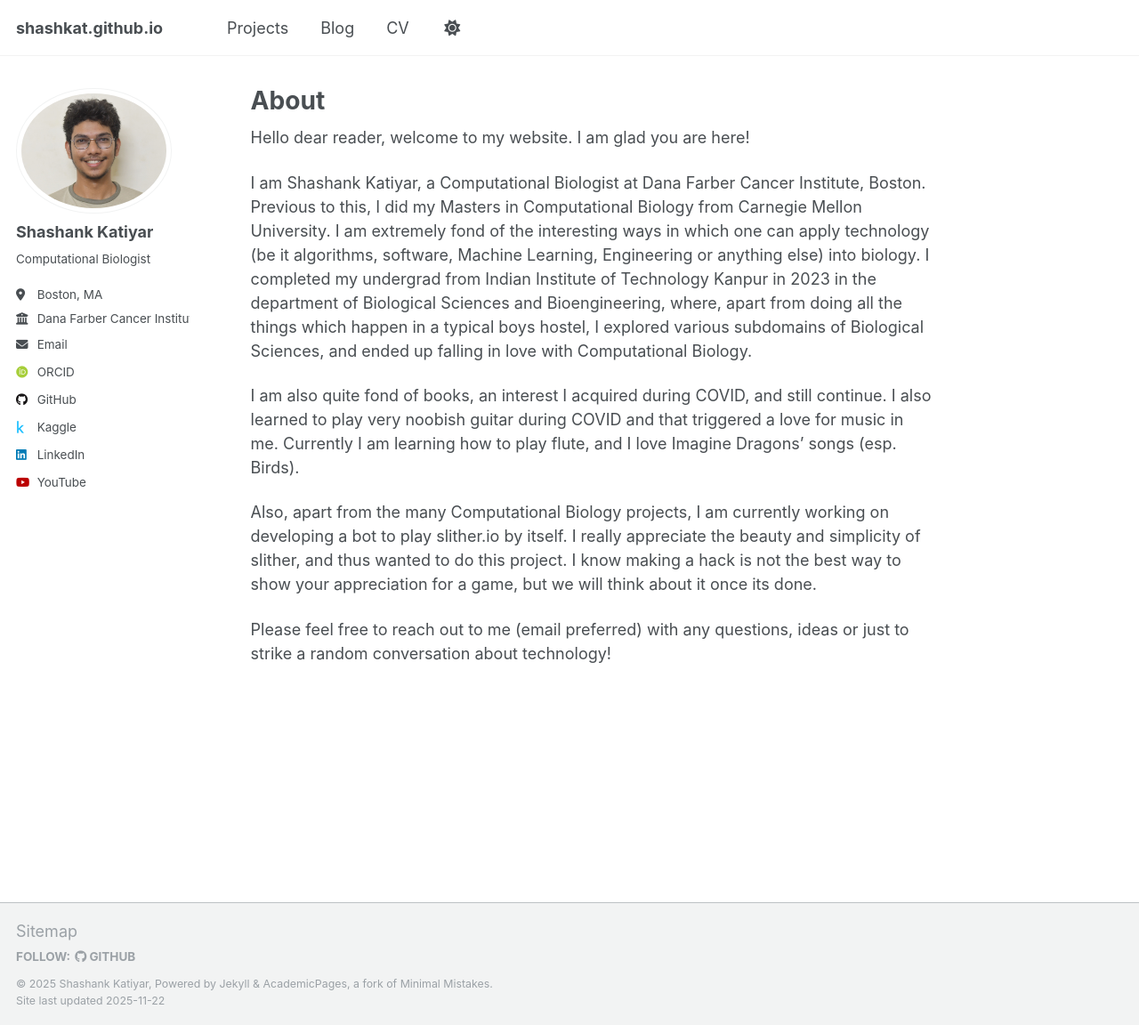
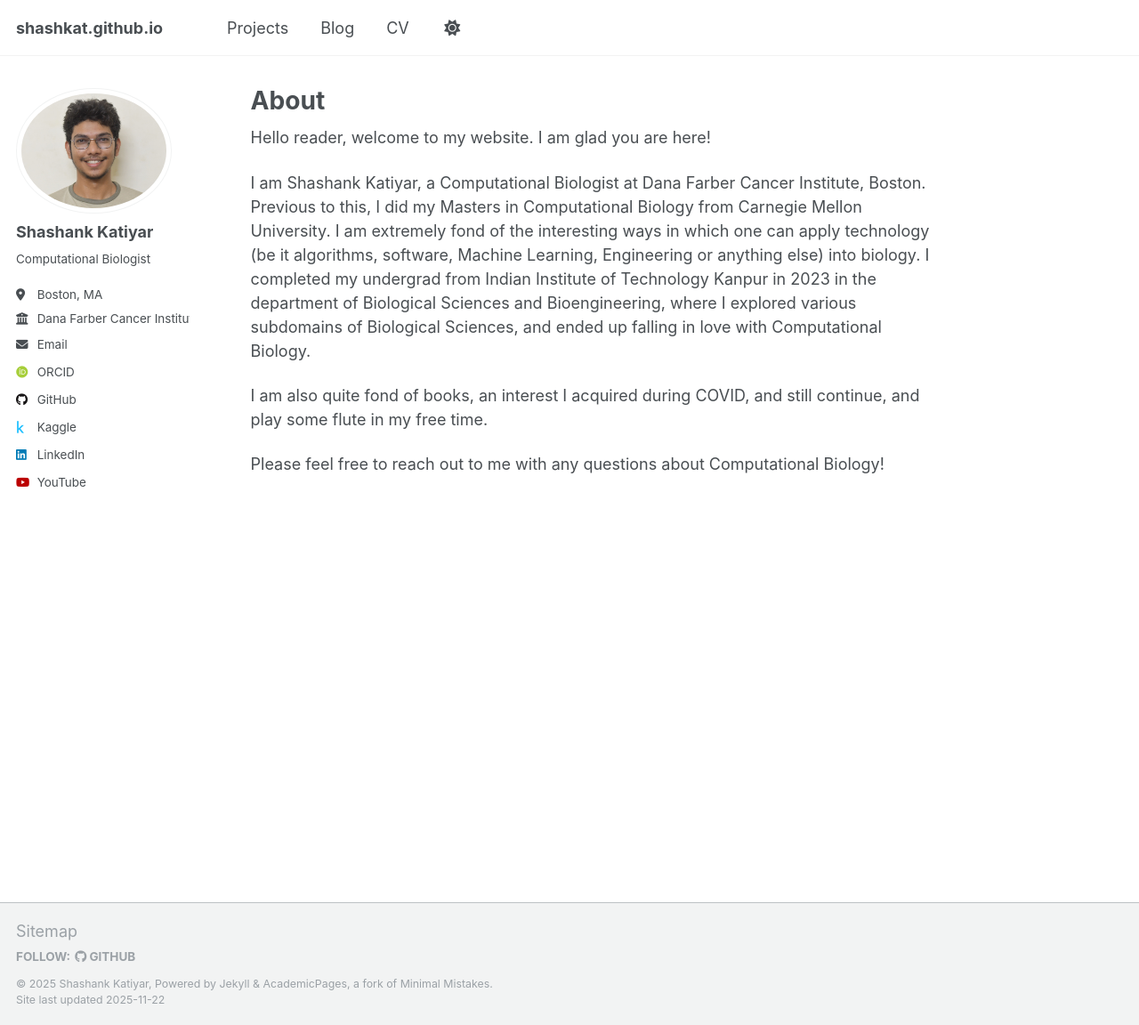
Before and after one commit to shashkat/shashkat.github.io, a Jekyll site: the page built from _pages/about.md, in a window 1280 px wide and 1152 px high. Shown: the whole window at 89% size. Built offline with Jekyll 4.4.1, drawn with Linux system fonts in a browser that asks for light colours; some web fonts are replaced.

Commit message:
minor changes to about and gpu blog

```diff
--- a/_pages/about.md
+++ b/_pages/about.md
@@ -8,12 +8,10 @@ redirect_from:
 ---
 
 
-Hello dear reader, welcome to my website. I am glad you are here!
+Hello reader, welcome to my website. I am glad you are here!
 
-I am Shashank Katiyar, a Computational Biologist at Dana Farber Cancer Institute, Boston. Previous to this, I did my Masters in Computational Biology from Carnegie Mellon University. I am extremely fond of the interesting ways in which one can apply technology (be it algorithms, software, Machine Learning, Engineering or anything else) into biology. I completed my undergrad from Indian Institute of Technology Kanpur in 2023 in the department of Biological Sciences and Bioengineering, where, apart from doing all the things which happen in a typical boys hostel, I explored various subdomains of Biological Sciences, and ended up falling in love with Computational Biology.
+I am Shashank Katiyar, a Computational Biologist at Dana Farber Cancer Institute, Boston. Previous to this, I did my Masters in Computational Biology from Carnegie Mellon University. I am extremely fond of the interesting ways in which one can apply technology (be it algorithms, software, Machine Learning, Engineering or anything else) into biology. I completed my undergrad from Indian Institute of Technology Kanpur in 2023 in the department of Biological Sciences and Bioengineering, where I explored various subdomains of Biological Sciences, and ended up falling in love with Computational Biology.
 
-I am also quite fond of books, an interest I acquired during COVID, and still continue. I also learned to play very noobish guitar during COVID and that triggered a love for music in me. Currently I am learning how to play flute, and I love Imagine Dragons' songs (esp. Birds).
+I am also quite fond of books, an interest I acquired during COVID, and still continue, and play some flute in my free time.
 
-Also, apart from the many Computational Biology projects, I am currently working on developing a bot to play slither.io by itself. I really appreciate the beauty and simplicity of slither, and thus wanted to do this project. I know making a hack is not the best way to show your appreciation for a game, but we will think about it once its done.
-
-Please feel free to reach out to me (email preferred) with any questions, ideas or just to strike a random conversation about technology!
+Please feel free to reach out to me with any questions about Computational Biology!
```
Also changed, not shown: README.md (+1 -1 lines), _posts/2025-10-31-transferring-data-between-gpus-in-fully-parallel-fashion.md (+9 -9 lines).
